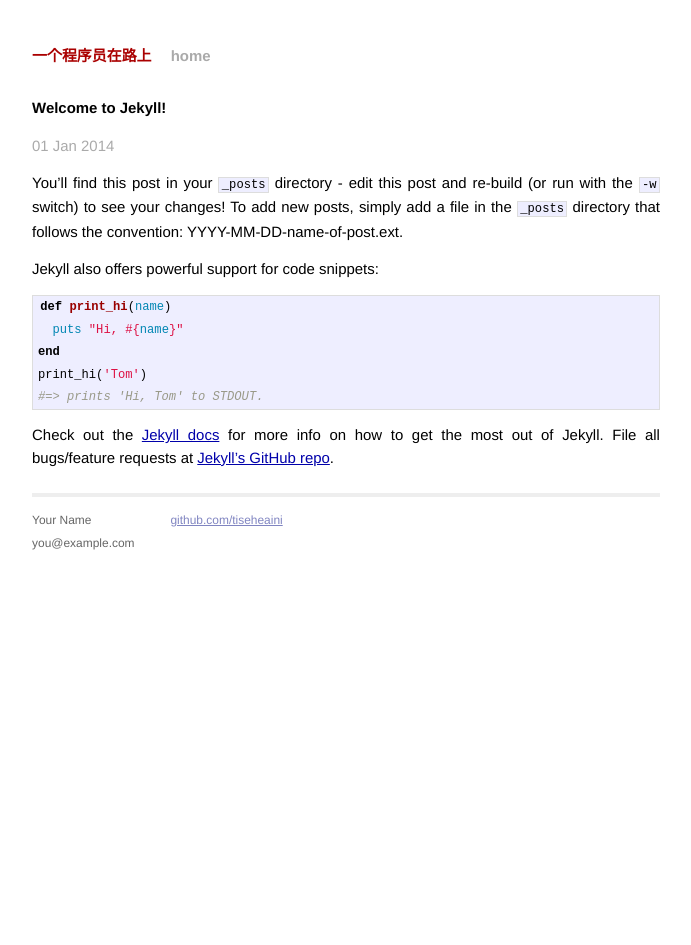
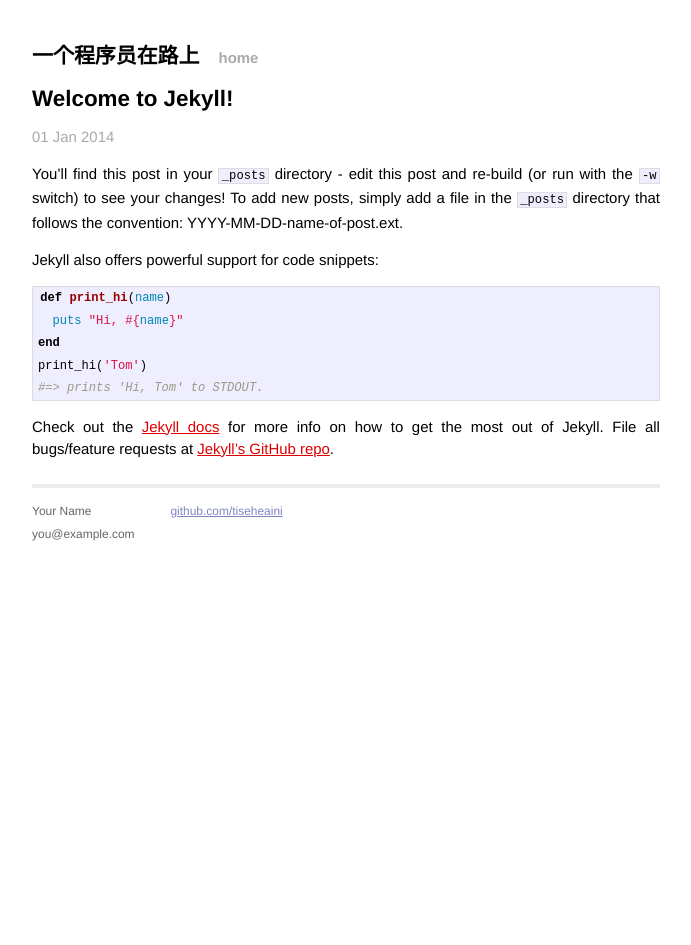
Before and after one commit to tiseheaini/tiseheaini.github.io, a Jekyll site: the page built from _posts/2014-01-01-welcome-to-jekyll.markdown, in a window 1280 px wide. Shown: the whole page, without its empty margins (294-985 px from the left). Built offline with Jekyll 4.4.1, drawn with Linux system fonts in a browser that asks for light colours; Markdown is read by kramdown in place of the engine named in the settings.

Commit message:
change theme

```diff
--- a/_layouts/default.html
+++ b/_layouts/default.html
@@ -17,7 +17,7 @@
 
         <div class="site">
           <div class="header">
-            <h1 class="title"><a href="/">{{ site.name }}</a></h1>
+            <h1 class="blog-title">{{ site.name }}</h1>
             <a class="extra" href="/">home</a>
           </div>
 
--- a/css/main.css
+++ b/css/main.css
@@ -19,14 +19,11 @@
   text-align: center;
 }
 
-h1, h2, h3, h4, h5, h6 {
-  font-size: 100%; }
-
 h1 { margin-bottom: 1em; }
 p { margin: 1em 0; }
 
-a         { color: #00a; }
-a:hover   { color: #000; }
+a         { color: #d00; }
+a:hover   { color: #333; }
 a:visited { color: #a0a; }
 
 /*****************************************************************************/
@@ -41,6 +38,7 @@
 
 .posts li {
   line-height: 1.75em;
+  padding: 0.1em 0;
 }
 
 .posts span {
@@ -66,6 +64,11 @@
 .header a {
   font-weight: bold;
   text-decoration: none;
+}
+
+.blog-title {
+  font-size: 1.4em;
+  display: inline-block;
 }
 
 .title {
--- a/index.html
+++ b/index.html
@@ -4,10 +4,9 @@
 ---
 
 <div id="home">
-  <h1>Blog Posts</h1>
   <ul class="posts">
     {% for post in site.posts %}
-      <li><span>{{ post.date | date_to_string }}</span> &raquo; <a href="{{ post.url }}">{{ post.title }}</a></li>
+      <li><span>{{ post.date | date:"%Y-%m-%d" }}</span> &raquo; <a href="{{ post.url }}">{{ post.title }}</a></li>
     {% endfor %}
   </ul>
 </div>
```
